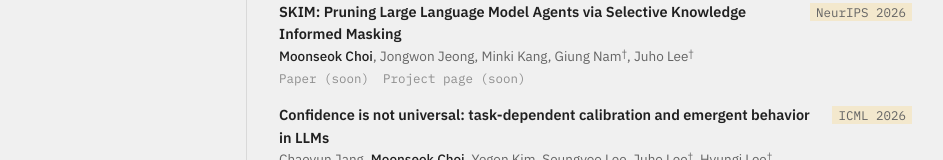
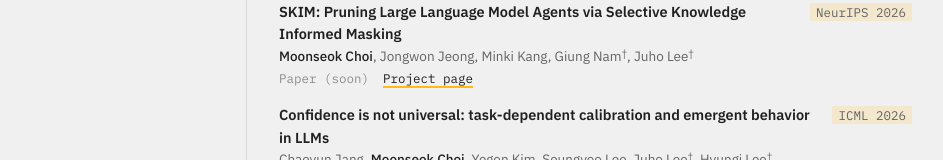
Before and after one commit to moon4sake/moon4sake.github.io, a plain HTML site: page index.html in a window 1280 px wide. Shown: the part 758-918 px from the top of the page, without its empty margins (168-1111 px from the left). Drawn offline with Linux system fonts and the light colour scheme.

Commit message:
Update index.html

```diff
--- a/index.html
+++ b/index.html
@@ -137,7 +137,7 @@
 
       <h2 id="publications">Publications</h2>
       <div class="row" id="had"><div><div class="t">Harness-Aware Distillation for Small Language Model Agents</div><div class="au"><b>Moonseok Choi</b>, Taehong Moon, Giung Nam<sup>†</sup>, Juho Lee<sup>†</sup></div><div class="m mono"><a href="https://arxiv.org/abs/2610.02858">Paper</a><a href="https://moon4sake.github.io/harness-aware-distillation">Project page</a></div></div><div><span class="ve other mono">arXiv 2026</span></div></div>
-      <div class="row" id="skim"><div><div class="t">SKIM: Pruning Large Language Model Agents via Selective Knowledge Informed Masking</div><div class="au"><b>Moonseok Choi</b>, Jongwon Jeong, Minki Kang, Giung Nam<sup>†</sup>, Juho Lee<sup>†</sup></div><div class="m mono"><span class="soon">Paper (soon)</span><span class="soon">Project page (soon)</span></div></div><div><span class="ve conf mono">NeurIPS 2026</span></div></div>
+      <div class="row" id="skim"><div><div class="t">SKIM: Pruning Large Language Model Agents via Selective Knowledge Informed Masking</div><div class="au"><b>Moonseok Choi</b>, Jongwon Jeong, Minki Kang, Giung Nam<sup>†</sup>, Juho Lee<sup>†</sup></div><div class="m mono"><span class="soon">Paper (soon)</span><span class="soon"><a href="https://moon4sake.github.io/skim">Project page</a></span></div></div><div><span class="ve conf mono">NeurIPS 2026</span></div></div>
       <div class="row" id="confidence"><div><div class="t">Confidence is not universal: task-dependent calibration and emergent behavior in LLMs</div><div class="au">Chaeyun Jang, <b>Moonseok Choi</b>, Yegon Kim, Seungyoo Lee, Juho Lee<sup>†</sup>, Hyungi Lee<sup>†</sup></div><div class="m mono"><a href="https://icml.cc/virtual/2026/poster/66660">Paper</a></div></div><div><span class="ve conf mono">ICML 2026</span></div></div>
       <div class="row" id="ttsnp"><div><div class="t">Test Time Scaling for Neural Processes</div><div class="au">Hyungi Lee, <b>Moonseok Choi</b>, Hyunsu Kim, Kyunghyun Cho, Rajesh Ranganath, Juho Lee</div><div class="m mono"><a href="https://papers.nips.cc/paper_files/paper/2025/hash/50bd13958b700bdcc2db1eee4d822be0-Abstract-Conference.html">Paper</a></div></div><div><span class="ve conf mono">NeurIPS 2025</span></div></div>
       <div class="row"><div><div class="t">Projection-Based Augmentation with Non-Relevant General Data for Enhanced Domain Adaptation in LLMs</div><div class="au">Seungyoo Lee, Giung Nam, <b>Moonseok Choi</b>, Hyungi Lee<sup>†</sup>, Juho Lee<sup>†</sup></div><div class="m mono"><a href="https://openreview.net/forum?id=7EjdHkOwc4">Paper</a></div></div><div><span class="ve conf mono">NeurIPS 2025</span></div></div>
```
